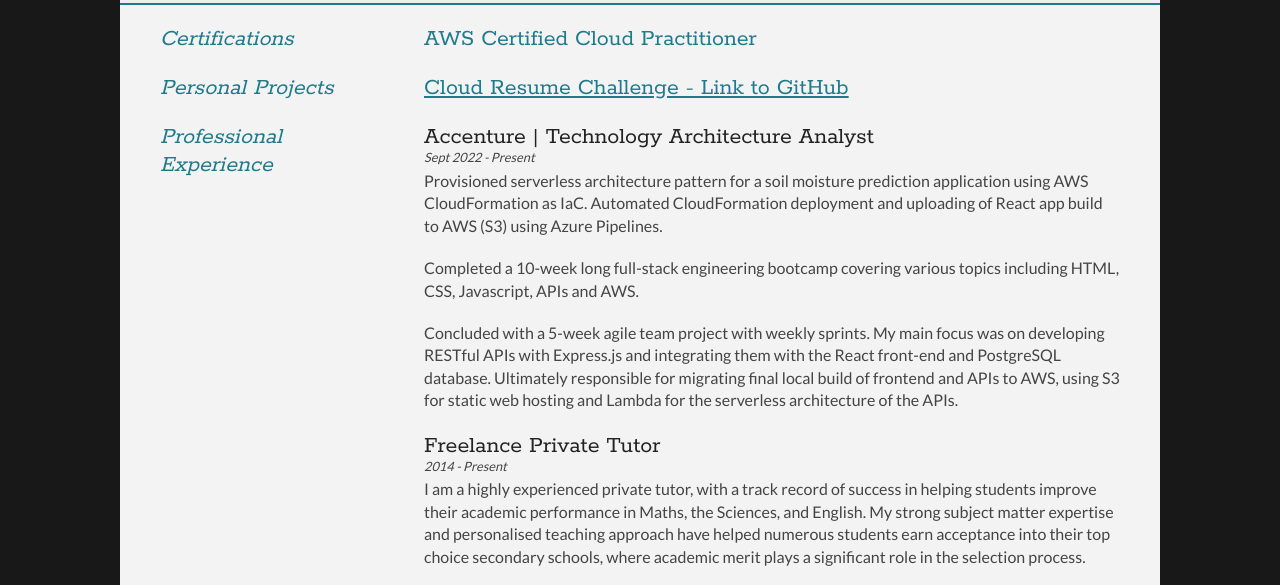
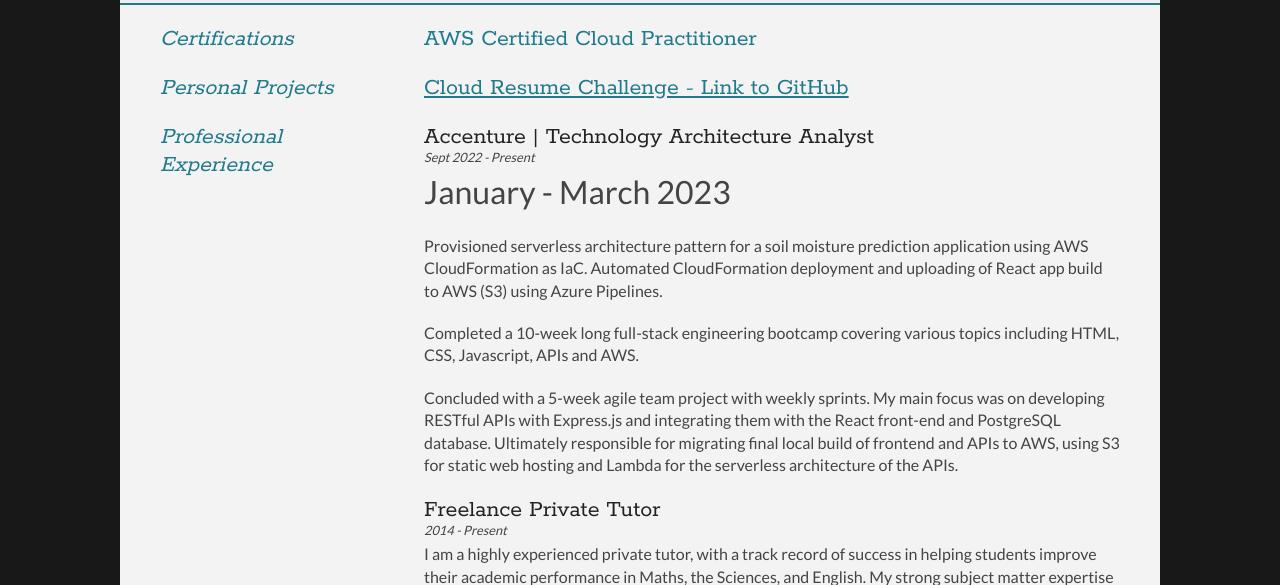
Before and after one commit to Matchahub/Cloud_Resume_Challenge, a website: page index.html in a window 1280 px wide. Shown: the part 209-794 px from the top of the page. Drawn offline with Linux system fonts and the light colour scheme; no server answers.

Commit message:
HTML changes

```diff
--- a/index.html
+++ b/index.html
@@ -74,6 +74,7 @@
           <article>
             <h4>Accenture | Technology Architecture Analyst</h4>
             <p class="subDetails">Sept 2022 - Present</p>
+            <p class="projectDetails">January - March 2023</p>
             <p>Provisioned serverless architecture pattern for a soil moisture prediction application using AWS CloudFormation as IaC. Automated CloudFormation deployment and uploading of React app build to AWS (S3) using Azure Pipelines.</p>
             <p>Completed a 10-week long full-stack engineering bootcamp covering various topics including HTML, CSS, Javascript, APIs and AWS.</p>
             <p>Concluded with a 5-week agile team project with weekly sprints. My main focus was on developing RESTful APIs with Express.js and integrating them with the React front-end and PostgreSQL database. Ultimately responsible for migrating final local build of frontend and APIs to AWS, using S3 for static web hosting and Lambda for the serverless architecture of the APIs.</p>
--- a/main.css
+++ b/main.css
@@ -162,6 +162,10 @@
   margin-bottom: 3px;
 }
 
+.projectDetails {
+  font-size: 2em;
+}
+
 @media all and (min-width: 602px) and (max-width: 800px) {
   #profile {
     display: none;
```
